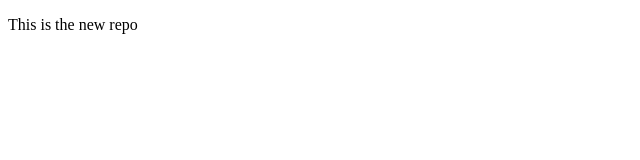
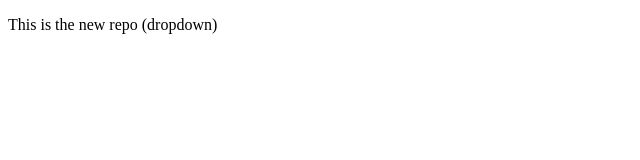
Before and after one commit to Gravity099/test, a plain HTML site: page index.html in a window 1280 px wide. Shown: the whole page, without its empty margins (0-640 px from the left). Drawn offline with Linux system fonts and the light colour scheme.

```diff
--- a/index.html
+++ b/index.html
@@ -1,5 +1,5 @@
 <!DOCTYPE html>
 
 <p>
-    This is the new repo
+    This is the new repo (dropdown)
 </p>
```
